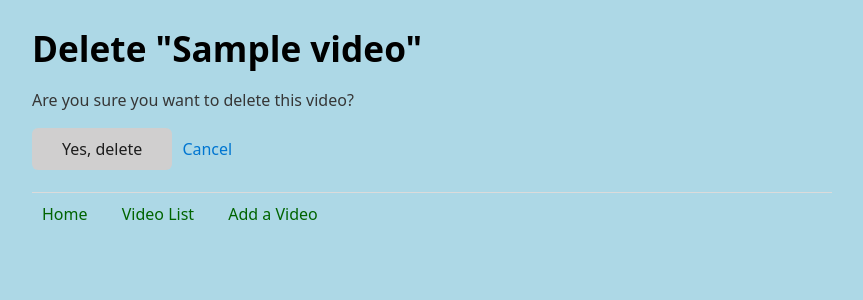
After one commit to Minleg/video-app, a Django app: page /video/1/delete/ in a window 1280 px wide. The commit adds this page. Shown: the top 300 px of the page, without its empty margins (208-1071 px from the left). Run offline with Django 4.2, Linux system fonts and the light colour scheme; tables that the repository leaves empty hold one stand-in row (values such as "Sample post").

Commit message:
video deletion feature added

```diff
--- /dev/null
+++ b/video_collection/templates/video_collection/video_delete_confirmation.html
@@ -0,0 +1,12 @@
+{% extends 'video_collection/base.html' %}
+
+{% block content %}
+
+<h1> Delete "{{ video.name }}" </h1>
+<p> Are you sure you want to delete this video? </p>
+<form method="POST">
+   {% csrf_token %}
+   <button type="submit" name="confirm" value="yes">Yes, delete</button>
+   <a href="{% url 'video_detail' video.pk %}">Cancel</a>
+</form>
+{% endblock %}
--- a/video_collection/templates/video_collection/video_detail.html
+++ b/video_collection/templates/video_collection/video_detail.html
@@ -12,4 +12,9 @@
 
 <p>URL: <a href=" {{ video.url }}">{{ video.url }} </a></p>
 
+<form method="POST" action="{% url 'video_delete' video.pk %}">
+    {% csrf_token %}
+    <button type="submit">Delete</button>
+</form>
+
 {% endblock %}
--- a/video_collection/urls.py
+++ b/video_collection/urls.py
@@ -6,4 +6,6 @@ urlpatterns = [
     path('add', views.add, name='add_video'),
     path('video_list', views.video_list, name='video_list'),
     path('video_detail/<int:video_pk>', views.video_detail, name='video_detail'),
+    path('video/<int:video_pk>/delete/', views.video_delete, name='video_delete'),
+    path('video_confirmation/<int:video_pk>', views.video_confirmation, name='video_confirmation'),
 ]
--- a/video_collection/views.py
+++ b/video_collection/views.py
@@ -50,3 +50,33 @@ def video_detail(request, video_pk):
     video = get_object_or_404(Video, pk=video_pk)
 
     return render(request, 'video_collection/video_detail.html', {'video' : video})
+
+def video_delete(request, video_pk):
+    """ gets the video to delete, checks if the request is POST(i.e. deletion) and asks the user for reconfirmation of delete option,
+    If they decide, it is deleted and directed to video list page, otherwise it stays on the video detail page. If the request
+    is not POST, shows the confirmation page"""
+    video = get_object_or_404(Video, pk=video_pk)
+
+    if request.method == 'POST':
+        if request.POST.get('confirm') == 'yes': # asking user confirmation to delete the video
+            video.delete()
+            messages.success(request, 'Video deleted')
+            return redirect('video_list') # redirects to video list
+        else: # if users cancels deletion, redirect to the video detail page
+            # return redirect('video_detail', video_pk=video.pk)
+            return redirect('video_confirmation', video.pk)
+    else:
+        return render(request, 'video_collection/video_delete_confirmation.html', {'video': video})
+
+
+def video_confirmation(request, video_pk):
+    video = get_object_or_404(Video, pk=video_pk)
+    if request.method == 'POST':
+        if request.POST.get('confirm') == 'yes': # asking user confirmation to delete the video
+            video.delete()
+            messages.success(request, 'Video deleted')
+            return redirect('video_list')
+        else:
+            return redirect('video_detail', video_pk=video_pk)
+
+    return render(request, 'video_collection/video_delete_confirmation.html', {'video': video})
```
